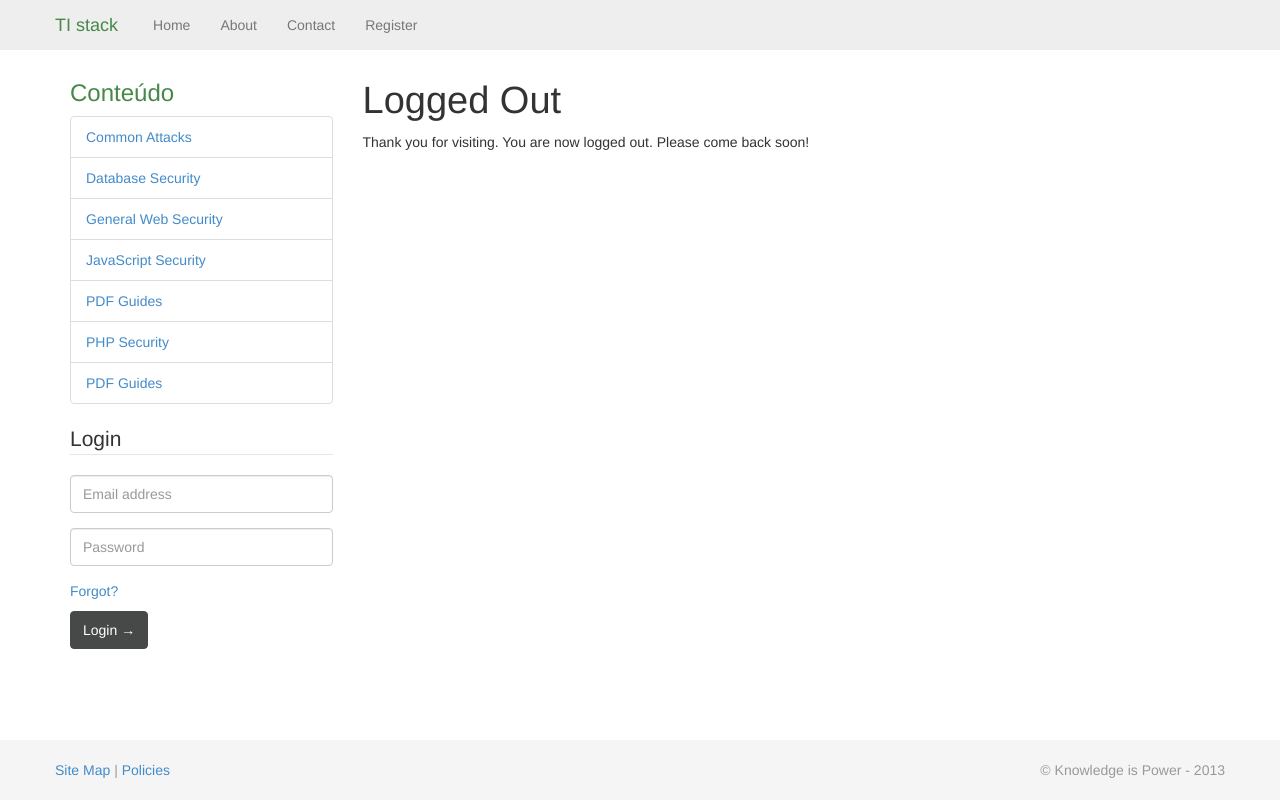
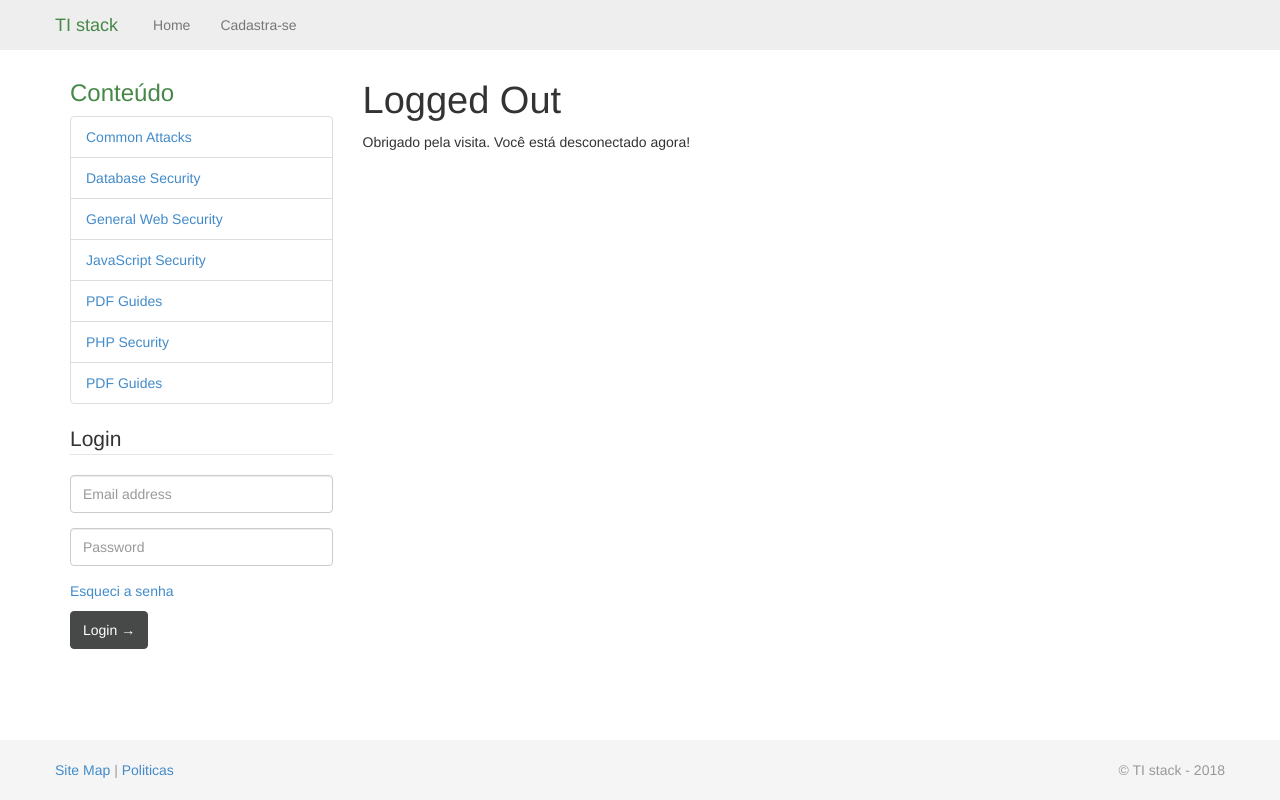
Before and after one commit to SmythyCosta/Knowledge_is_Power, a PHP site: page /knowledge_is_power/logout.php in a window 1280 px wide. Run offline with PHP 8.4, Linux system fonts and the light colour scheme; the visitor is signed in with stand-in values (Sample User, id 1); data comes from the database, SQL or seed files in the repository; some libraries are stand-ins or nearby versions.

Commit message:
page home OK

```diff
--- a/includes/footer.php
+++ b/includes/footer.php
@@ -9,7 +9,7 @@
 
     <div id="footer">
       <div class="container">
-        <p class="text-muted credit"><span class="pull-left"><a href="site_map.php">Site Map</a> | <a href="policies.php">Policies</a></span> <span class="pull-right">&copy; Knowledge is Power - 2013</span></p>
+        <p class="text-muted credit"><span class="pull-left"><a>Site Map</a> | <a>Politicas</a></span> <span class="pull-right">&copy; <?php echo APP_NAME;?> - 2018</span></p>
       </div>
     </div>
 
--- a/includes/header.php
+++ b/includes/header.php
@@ -6,13 +6,16 @@
     <meta name="description" content="">
     <meta name="author" content="">
 
-    <title><?php // Use a default page title if one wasn't provided...
+    <title>
+	    <?php
+	    	// Use a default page title if one wasn't provided...
 			if (isset($page_title)) {
 					echo $page_title;
 			} else {
 					echo APP_NAME;
 			}
-	?></title>
+		?>
+	</title>
 
 	<script src="//ajax.googleapis.com/ajax/libs/jquery/1.10.2/jquery.min.js"></script>
 
@@ -40,14 +43,16 @@
           <a class="navbar-brand" href="index.php" style="color: #468847;"> <?PHP echo APP_NAME;?> </a>
           <div class="nav-collapse collapse">
             <ul class="nav navbar-nav">
-<?php // Dynamically create header menus...
+
+<?php
+	// Dynamically create header menus...
 
 	// Array of labels and pages (without extensions):
 	$pages = array (
 		'Home' => 'index.php',
-	'About' => '#',
-	'Contact' => '#',
-	'Register' => 'register.php'
+		//'About' => '#',
+		//'Contact' => '#',
+		'Cadastra-se' => 'register.php'
 	);
 
 	// The page being viewed:
@@ -113,7 +118,8 @@ if (isset($_SESSION['user_id'])) {
 				<h3 class="text-success">Conteúdo</h3>
 			<div class="list-group">
 
-<?php // Dynamically generate the content links:
+<?php
+	// Dynamically generate the content links:
 	$q = 'SELECT * FROM categories ORDER BY category';
 	$r = mysqli_query($dbc, $q);
 	while (list($id, $category) = mysqli_fetch_array($r, MYSQLI_NUM)) {
@@ -127,7 +133,8 @@ while (list($id, $category) = mysqli_fetch_array($r, MYSQLI_NUM)) {
 			  </a>
 			</div><!--/list-group-->
 
-<?php // Should we show the login form?
+<?php
+	// Should we show the login form?
 	if (!isset($_SESSION['user_id'])) {
 		require('includes/login_form.inc.php');
 	}
--- a/includes/login_form.inc.php
+++ b/includes/login_form.inc.php
@@ -15,7 +15,7 @@ require('./includes/form_functions.inc.php');
 		}
 		create_form_input('email', 'email', '', $login_errors, array('placeholder'=>'Email address'));
 		create_form_input('pass', 'password', '', $login_errors, array('placeholder'=>'Password'));
-		echo '<span class="help-block"><a href="forgot_password.php">Forgot?</a></span>';
+		echo '<span class="help-block"><a href="forgot_password.php">Esqueci a senha</a></span>';
 		?>
 	<button type="submit" class="btn btn-default">Login &rarr;</button>
 	</fieldset>
--- a/logout.php
+++ b/logout.php
@@ -22,7 +22,7 @@ $page_title = 'Logout';
 include('./includes/header.php');
 
 // Print a customized message:
-echo '<h1>Logged Out</h1><p>Thank you for visiting. You are now logged out. Please come back soon!</p>';
+echo '<h1>Logged Out</h1><p>Obrigado pela visita. Você está desconectado agora!</p>';
 
 // Include the HTML footer:
 include('./includes/footer.php');
```
Also changed, not shown: index.php (+0 -7 lines). Lines whose indentation alone changed are shown as unchanged.
